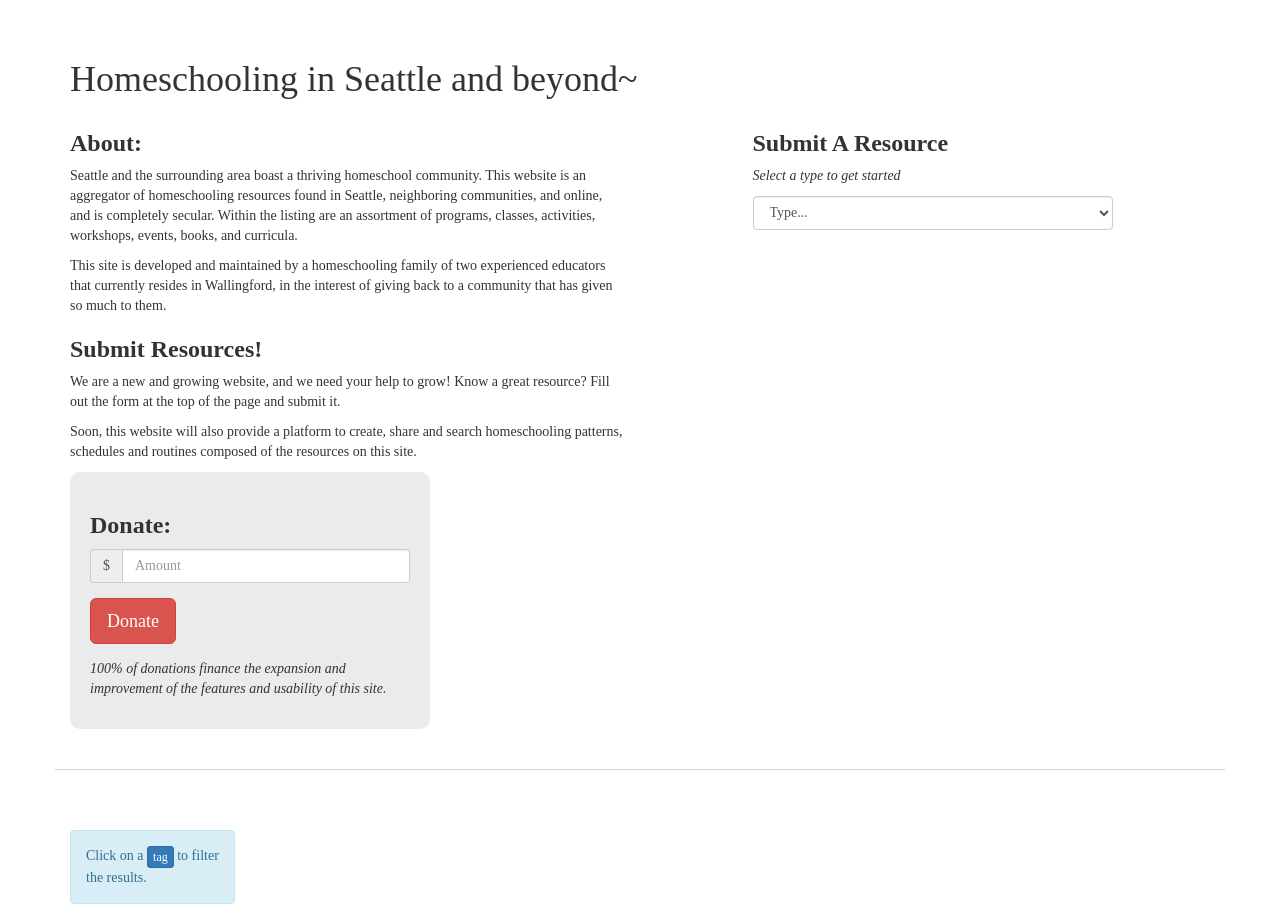
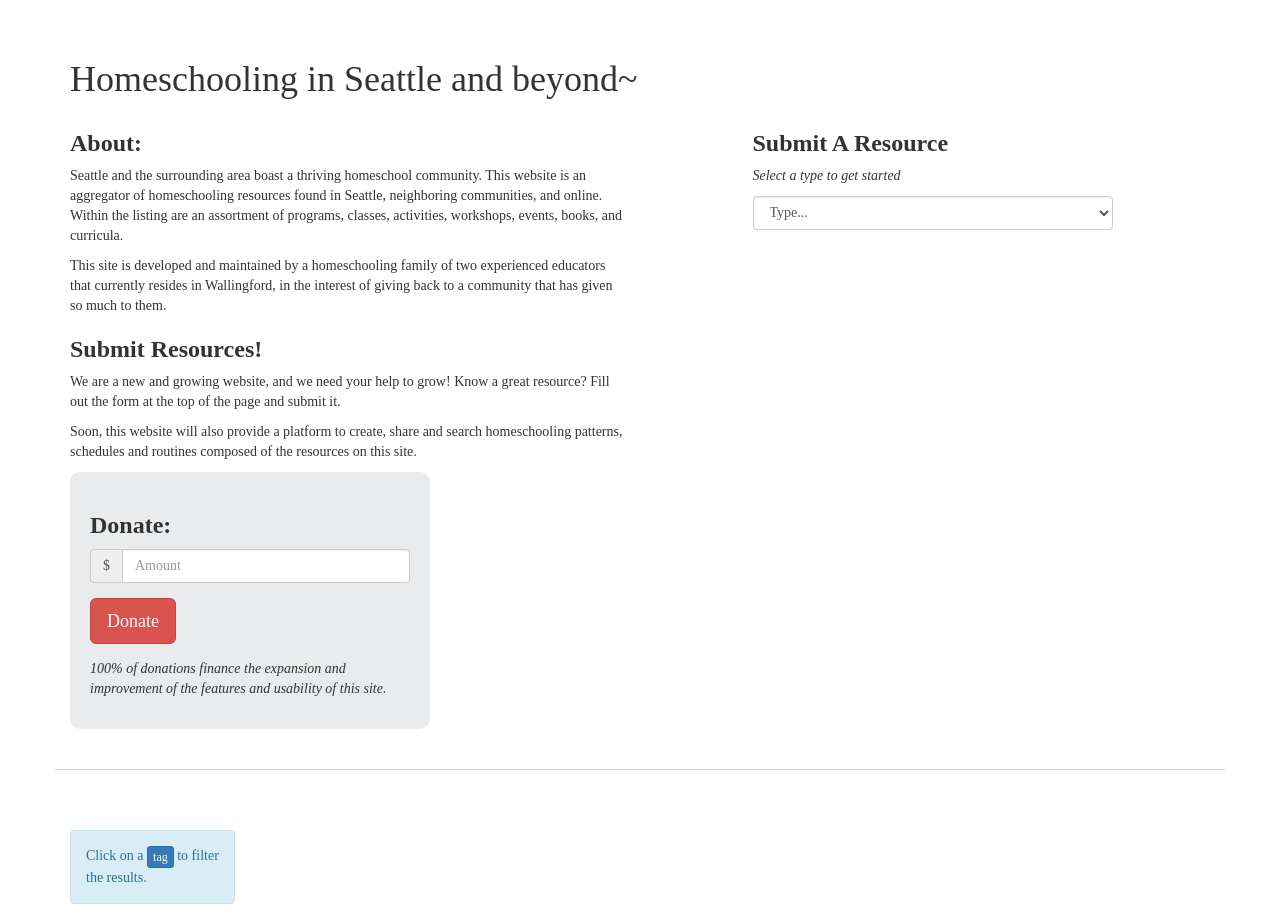
Before and after one commit to colinmegill/playground, a website: page index.html in a window 1280 px wide. Drawn offline with nearby package versions, Linux system fonts and the light colour scheme; some packages are replaced by stand-ins of ours; no server answers; a script that the page names is missing.

Commit message:
index.html

```diff
--- a/index.html
+++ b/index.html
@@ -111,7 +111,7 @@
     </div>
     <div class="col-sm-6">
       <h3><strong>About:</strong></h3>
-      <p> Seattle and the surrounding area boast a thriving homeschool community. This website is an aggregator of homeschooling resources found in Seattle, neighboring communities, and online, and is completely secular. Within the listing are an assortment of programs, classes, activities, workshops, events, books, and curricula. </p> <p> This site is developed and maintained by a homeschooling family of two experienced educators that currently resides in Wallingford, in the interest of giving back to a community that has given so much to them.</p>
+      <p> Seattle and the surrounding area boast a thriving homeschool community. This website is an aggregator of homeschooling resources found in Seattle, neighboring communities, and online. Within the listing are an assortment of programs, classes, activities, workshops, events, books, and curricula. </p> <p> This site is developed and maintained by a homeschooling family of two experienced educators that currently resides in Wallingford, in the interest of giving back to a community that has given so much to them.</p>
       <h3><strong>Submit Resources!</strong></h3>
       <p>We are a new and growing website, and we need your help to grow! Know a great resource? Fill out the form at the top of the page and submit it.</p>
       <p>Soon, this website will also provide a platform to create, share and search homeschooling patterns, schedules and routines composed of the resources on this site.</p>
```
